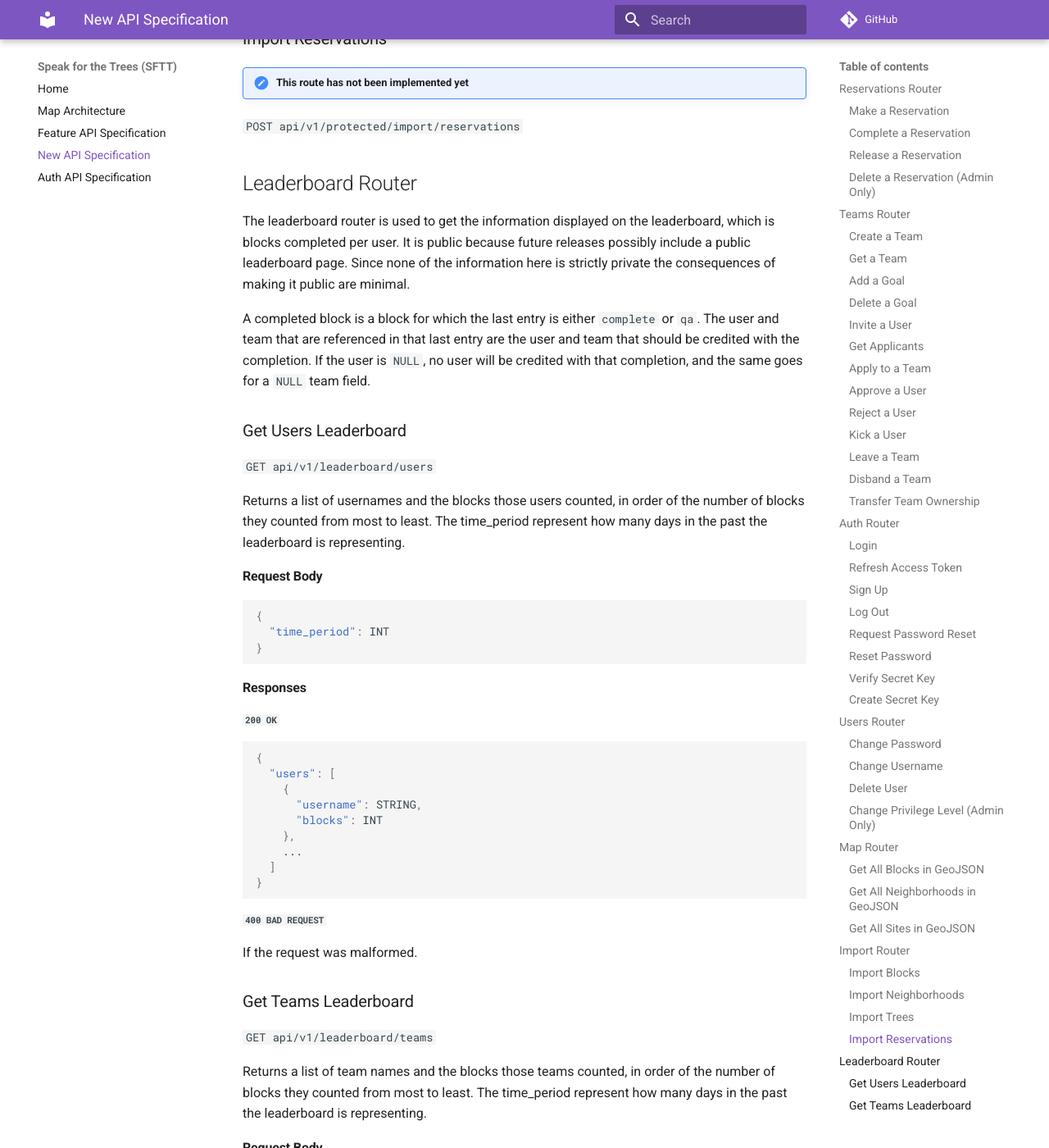
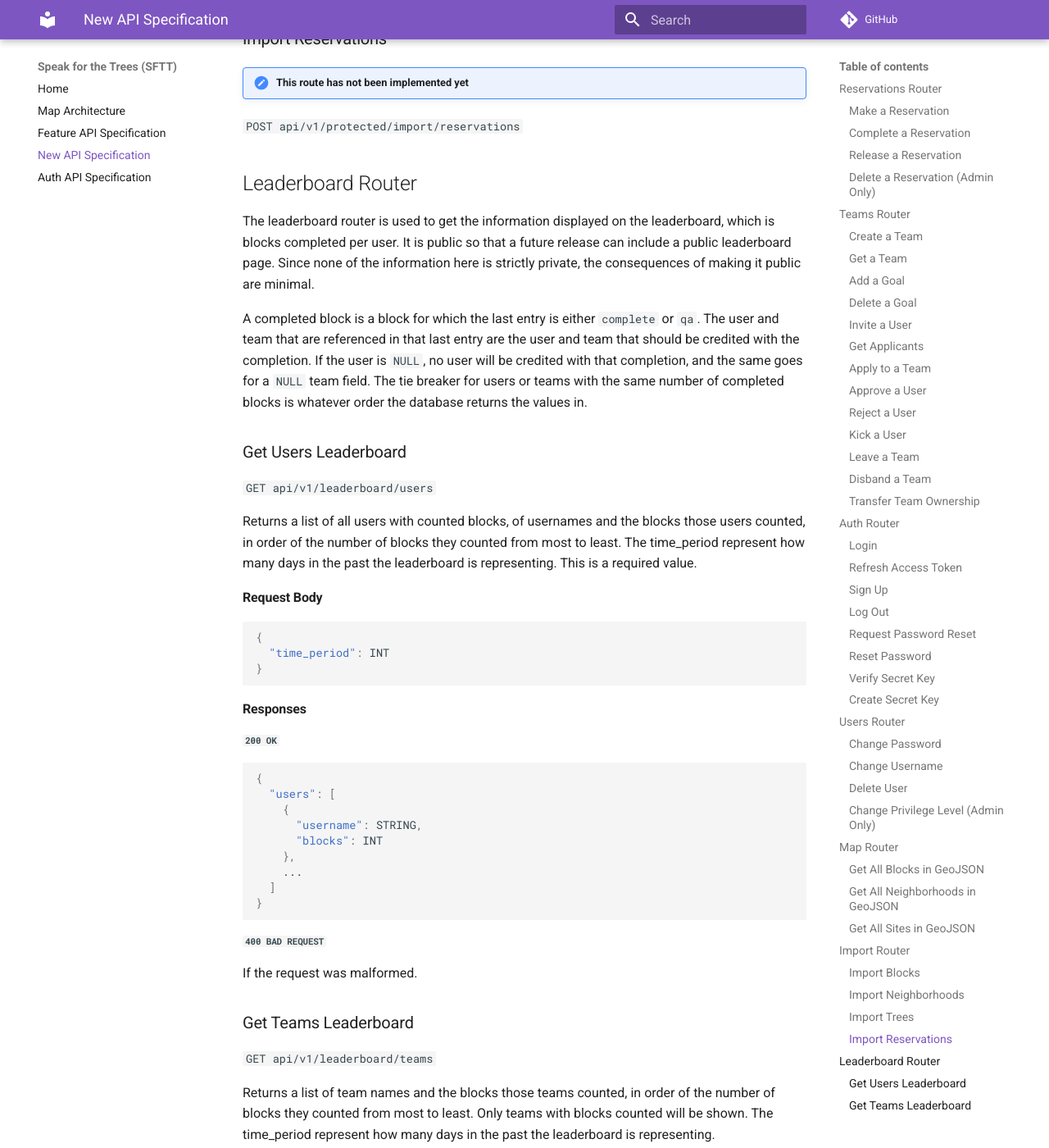
Before and after one commit to Code-4-Community/c4c-dev-docs, an MkDocs documentation site: the page built from docs/sftt/sftt-api-spec-new.md, in a window 1280 px wide and 1400 px high, scrolled down 21884 px. Shown: the whole window at 82% size. Built offline with MkDocs 1.6.1 and Material for MkDocs 9.7.7, drawn with Linux system fonts in a browser that asks for light colours; comment, search, counter and statistics services are not loaded.

Commit message:
Addressed comments

```diff
--- a/docs/sftt/sftt-api-spec-new.md
+++ b/docs/sftt/sftt-api-spec-new.md
@@ -967,15 +967,15 @@
 
 ## Leaderboard Router
 
-The leaderboard router is used to get the information displayed on the leaderboard, which is blocks completed per user. It is public because future releases possibly include a public leaderboard page. Since none of the information here is strictly private the consequences of making it public are minimal.
+The leaderboard router is used to get the information displayed on the leaderboard, which is blocks completed per user. It is public so that a future release can include a public leaderboard page. Since none of the information here is strictly private, the consequences of making it public are minimal.
 
-A completed block is a block for which the last entry is either `complete` or `qa`. The user and team that are referenced in that last entry are the user and team that should be credited with the completion. If the user is `NULL`, no user will be credited with that completion, and the same goes for a `NULL` team field.
+A completed block is a block for which the last entry is either `complete` or `qa`. The user and team that are referenced in that last entry are the user and team that should be credited with the completion. If the user is `NULL`, no user will be credited with that completion, and the same goes for a `NULL` team field. The tie breaker for users or teams with the same number of completed blocks is whatever order the database returns the values in.
 
 ### Get Users Leaderboard
 
 `GET api/v1/leaderboard/users`
 
-Returns a list of usernames and the blocks those users counted, in order of the number of blocks they counted from most to least. The time_period represent how many days in the past the leaderboard is representing.
+Returns a list of all users with counted blocks, of usernames and the blocks those users counted, in order of the number of blocks they counted from most to least. The time_period represent how many days in the past the leaderboard is representing. This is a required value.
 
 #### Request Body
 
@@ -1009,7 +1009,7 @@
 
 `GET api/v1/leaderboard/teams`
 
-Returns a list of team names and the blocks those teams counted, in order of the number of blocks they counted from most to least. The time_period represent how many days in the past the leaderboard is representing.
+Returns a list of team names and the blocks those teams counted, in order of the number of blocks they counted from most to least. Only teams with blocks counted will be shown. The time_period represent how many days in the past the leaderboard is representing.
 
 #### Request Body
 
```
